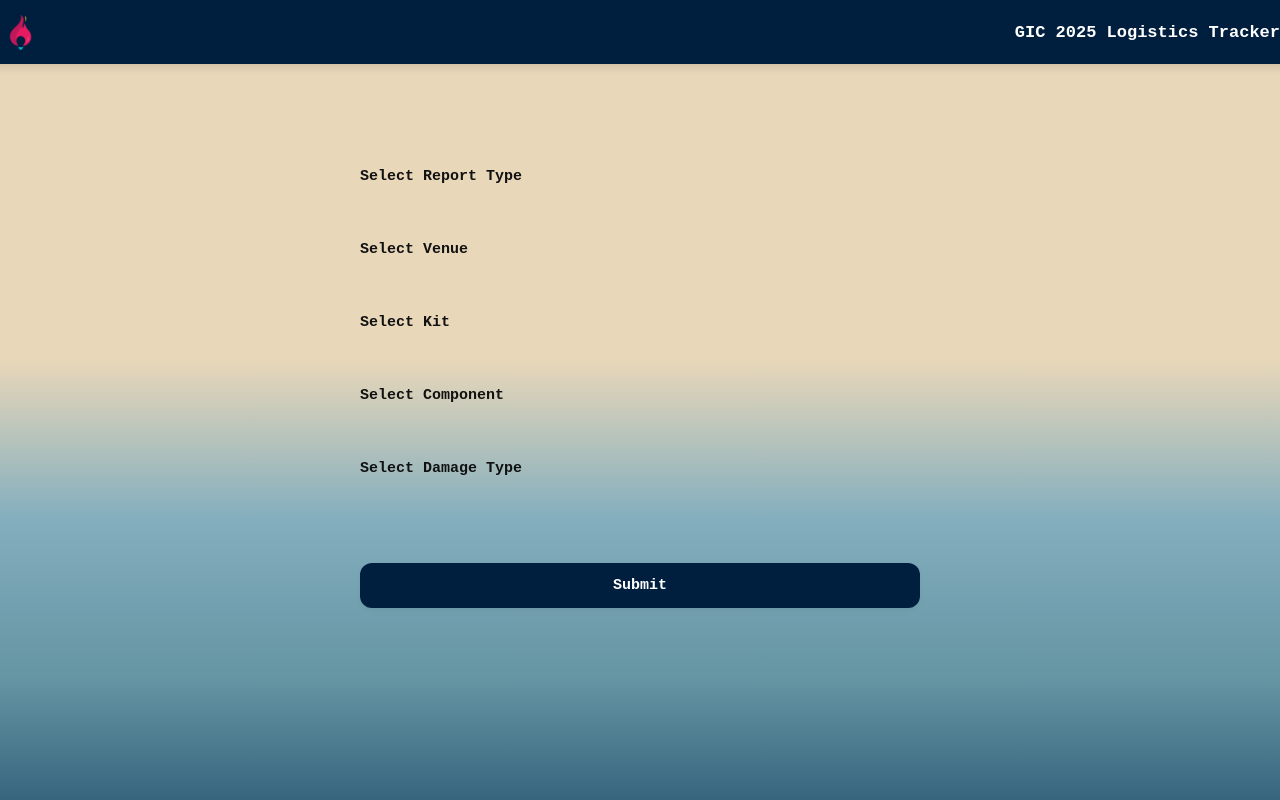
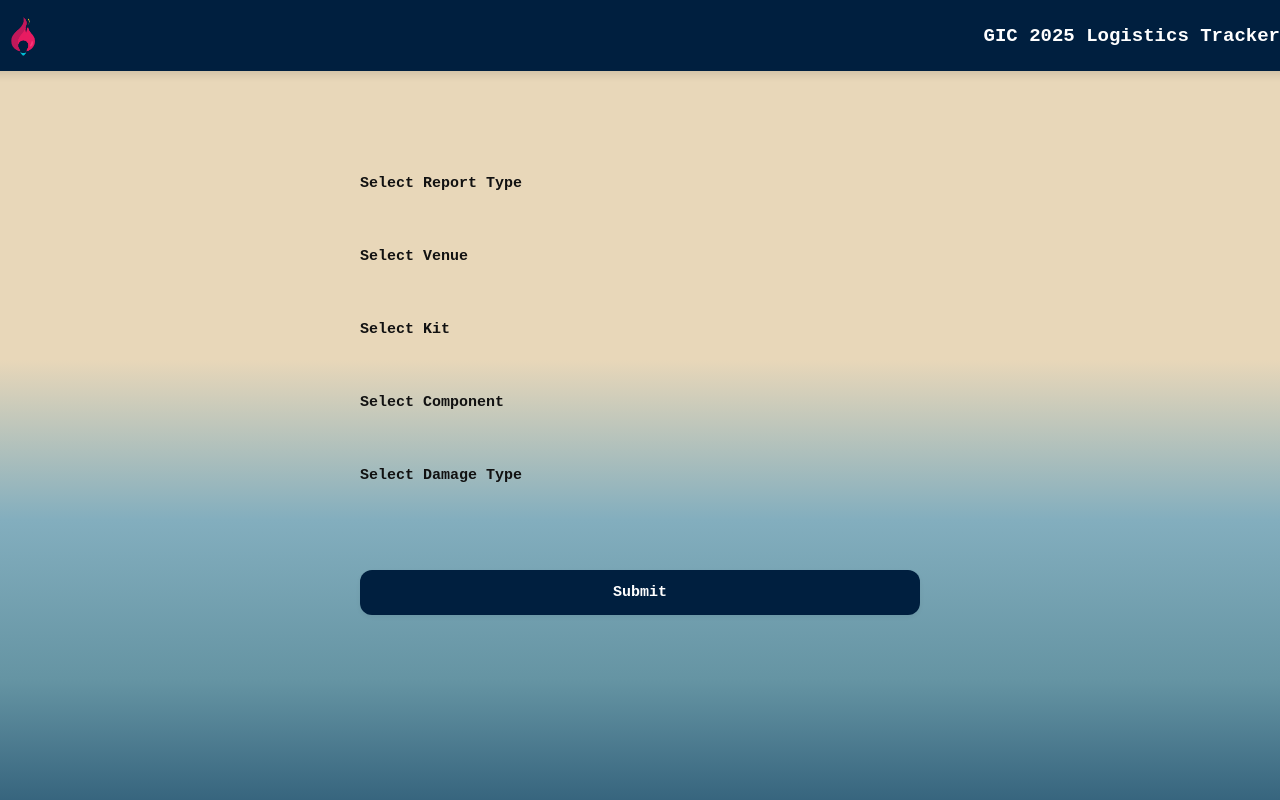
Before and after one commit to BBD-gic/GIC-2025-Logistics-Tracker, a website: page public/index.html in a window 1280 px wide. Shown: the top 800 px of the page. Drawn offline with Linux system fonts and the light colour scheme; no server answers.

Commit message:
Update style.css

```diff
--- a/public/style.css
+++ b/public/style.css
@@ -41,15 +41,14 @@ header {
 }
 
 header img {
-  width: 40px;
-  height: 40px;
+  width: 45px;
+  height: 45px;
   object-fit: contain;
 }
 
 header h1 {
-  font-size: 17px;
+  font-size: 19px;
   font-weight: 600;
-  margin: 0;
   flex: 1;
   text-align: right;
 }
```
